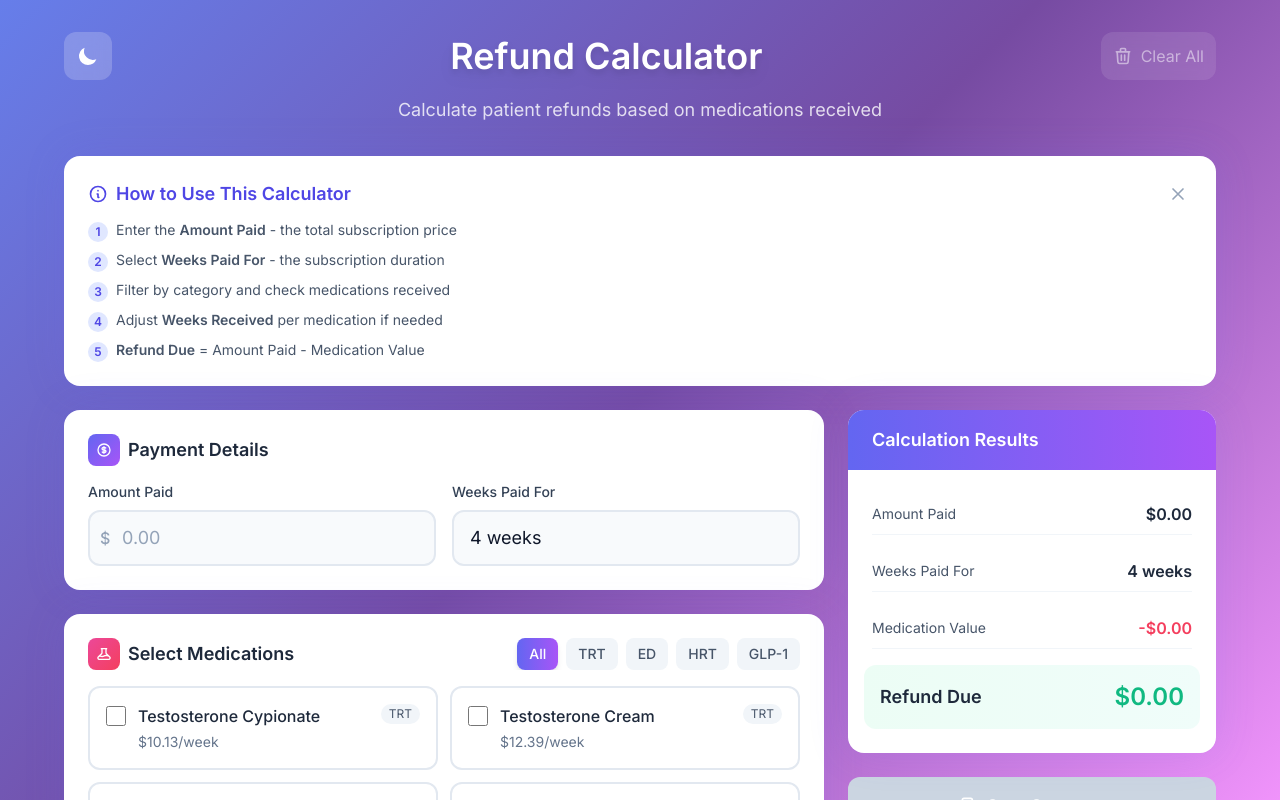
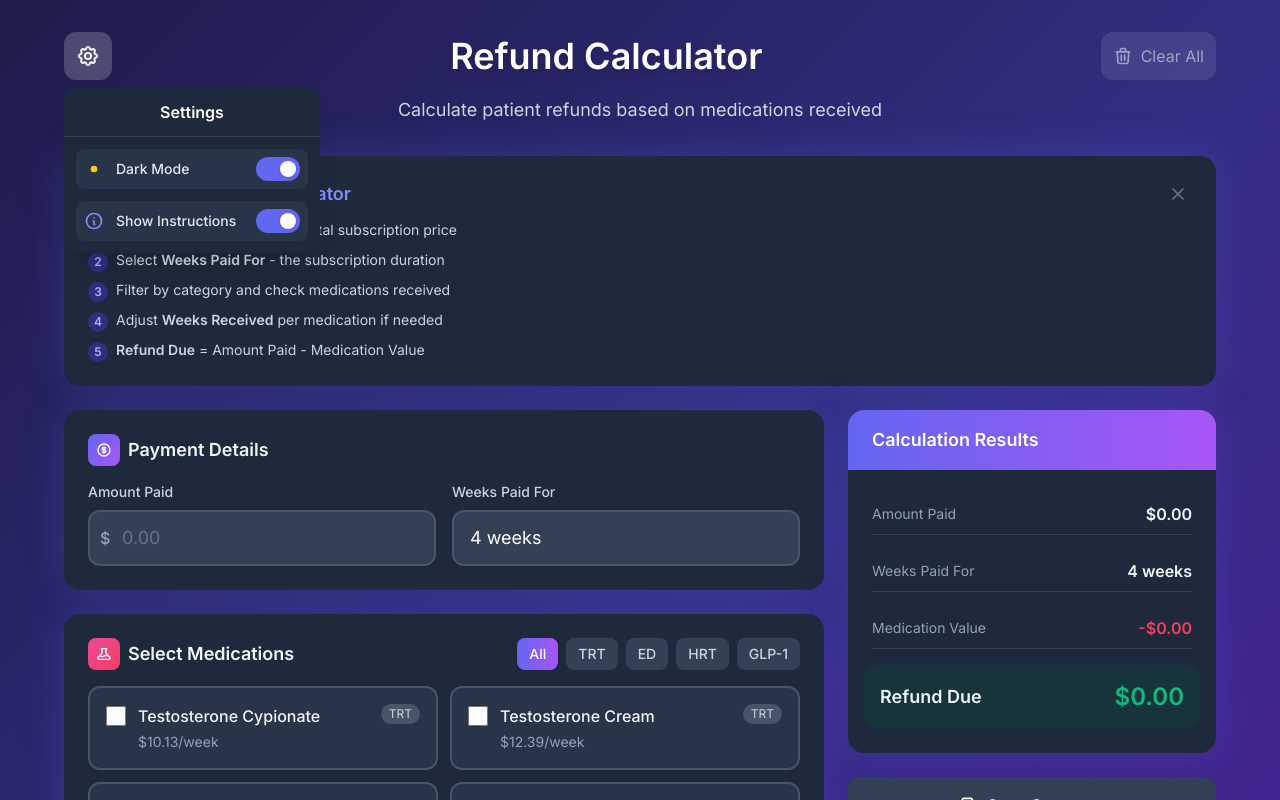
Before and after one commit to draphael123/redone-refund-calculator, a Next.js app: page / in a window 1280 px wide. Both pictures are taken after a click on the button 88 px from the left and 56 px from the top of the page. Shown: the top 800 px of the page. Built offline with nearby package versions, Linux system fonts and the light colour scheme.

Commit message:
Add settings icon with dropdown panel

```diff
--- a/app/page.tsx
+++ b/app/page.tsx
@@ -1,6 +1,6 @@
 "use client";
 
-import { useState, useMemo, useEffect } from "react";
+import { useState, useMemo, useEffect, useRef } from "react";
 import { SelectedMedication, WEEK_OPTIONS } from "@/lib/types";
 import {
   MEDICATION_PRICING,
@@ -22,8 +22,21 @@ export default function RefundCalculator() {
   const [copied, setCopied] = useState(false);
   const [showInstructions, setShowInstructions] = useState(true);
   const [darkMode, setDarkMode] = useState(true);
+  const [showSettings, setShowSettings] = useState(false);
+  const settingsRef = useRef<HTMLDivElement>(null);
 
   const categories = ["All", ...getMedicationCategories()];
+
+  // Close settings when clicking outside
+  useEffect(() => {
+    function handleClickOutside(event: MouseEvent) {
+      if (settingsRef.current && !settingsRef.current.contains(event.target as Node)) {
+        setShowSettings(false);
+      }
+    }
+    document.addEventListener("mousedown", handleClickOutside);
+    return () => document.removeEventListener("mousedown", handleClickOutside);
+  }, []);
 
   // Initialize dark mode from localStorage (default to dark)
   useEffect(() => {
@@ -114,22 +127,71 @@ export default function RefundCalculator() {
         {/* Header */}
         <header className="text-center mb-6 sm:mb-8">
           <div className="flex items-center justify-between mb-4">
+            {/* Settings Button */}
+            <div className="relative" ref={settingsRef}>
+              <button
+                onClick={() => setShowSettings(!showSettings)}
+                className="p-2 sm:p-3 rounded-xl bg-white/20 backdrop-blur hover:bg-white/30 transition-all"
+                aria-label="Settings"
+              >
+                <svg className="w-5 h-5 sm:w-6 sm:h-6 text-white" fill="none" stroke="currentColor" viewBox="0 0 24 24">
+                  <path strokeLinecap="round" strokeLinejoin="round" strokeWidth={2} d="M10.325 4.317c.426-1.756 2.924-1.756 3.35 0a1.724 1.724 0 002.573 1.066c1.543-.94 3.31.826 2.37 2.37a1.724 1.724 0 001.065 2.572c1.756.426 1.756 2.924 0 3.35a1.724 1.724 0 00-1.066 2.573c.94 1.543-.826 3.31-2.37 2.37a1.724 1.724 0 00-2.572 1.065c-.426 1.756-2.924 1.756-3.35 0a1.724 1.724 0 00-2.573-1.066c-1.543.94-3.31-.826-2.37-2.37a1.724 1.724 0 00-1.065-2.572c-1.756-.426-1.756-2.924 0-3.35a1.724 1.724 0 001.066-2.573c-.94-1.543.826-3.31 2.37-2.37.996.608 2.296.07 2.572-1.065z" />
+                  <path strokeLinecap="round" strokeLinejoin="round" strokeWidth={2} d="M15 12a3 3 0 11-6 0 3 3 0 016 0z" />
+                </svg>
+              </button>
+
+              {/* Settings Dropdown */}
+              {showSettings && (
+                <div className={`absolute left-0 top-full mt-2 w-64 rounded-xl shadow-xl overflow-hidden z-50 ${darkMode ? "bg-slate-800" : "bg-white"}`}>
+                  <div className={`px-4 py-3 border-b ${darkMode ? "border-slate-700" : "border-slate-200"}`}>
+                    <h3 className={`font-semibold ${darkMode ? "text-white" : "text-slate-800"}`}>Settings</h3>
+                  </div>
+                  <div className="p-3 space-y-3">
                     {/* Dark Mode Toggle */}
-            <button
-              onClick={toggleDarkMode}
-              className="p-2 sm:p-3 rounded-xl bg-white/20 backdrop-blur hover:bg-white/30 transition-all"
-              aria-label="Toggle dark mode"
-            >
+                    <div className={`flex items-center justify-between p-2 rounded-lg ${darkMode ? "bg-slate-700/50" : "bg-slate-50"}`}>
+                      <div className="flex items-center gap-3">
                         {darkMode ? (
-                <svg className="w-5 h-5 sm:w-6 sm:h-6 text-yellow-300" fill="currentColor" viewBox="0 0 24 24">
+                          <svg className="w-5 h-5 text-yellow-400" fill="currentColor" viewBox="0 0 24 24">
                             <path d="M12 3v1m0 16v1m9-9h-1M4 12H3m15.364 6.364l-.707-.707M6.343 6.343l-.707-.707m12.728 0l-.707.707M6.343 17.657l-.707.707M16 12a4 4 0 11-8 0 4 4 0 018 0z" />
                           </svg>
                         ) : (
-                <svg className="w-5 h-5 sm:w-6 sm:h-6 text-white" fill="currentColor" viewBox="0 0 24 24">
+                          <svg className="w-5 h-5 text-slate-600" fill="currentColor" viewBox="0 0 24 24">
                             <path d="M20.354 15.354A9 9 0 018.646 3.646 9.003 9.003 0 0012 21a9.003 9.003 0 008.354-5.646z" />
                           </svg>
                         )}
+                        <span className={`text-sm font-medium ${darkMode ? "text-slate-200" : "text-slate-700"}`}>
+                          Dark Mode
+                        </span>
+                      </div>
+                      <button
+                        onClick={toggleDarkMode}
+                        className={`relative w-11 h-6 rounded-full transition-colors ${darkMode ? "bg-indigo-500" : "bg-slate-300"}`}
+                      >
+                        <span className={`absolute top-1 w-4 h-4 bg-white rounded-full shadow transition-transform ${darkMode ? "left-6" : "left-1"}`} />
                       </button>
+                    </div>
+
+                    {/* Show Instructions Toggle */}
+                    <div className={`flex items-center justify-between p-2 rounded-lg ${darkMode ? "bg-slate-700/50" : "bg-slate-50"}`}>
+                      <div className="flex items-center gap-3">
+                        <svg className={`w-5 h-5 ${darkMode ? "text-indigo-400" : "text-indigo-600"}`} fill="none" stroke="currentColor" viewBox="0 0 24 24">
+                          <path strokeLinecap="round" strokeLinejoin="round" strokeWidth={2} d="M13 16h-1v-4h-1m1-4h.01M21 12a9 9 0 11-18 0 9 9 0 0118 0z" />
+                        </svg>
+                        <span className={`text-sm font-medium ${darkMode ? "text-slate-200" : "text-slate-700"}`}>
+                          Show Instructions
+                        </span>
+                      </div>
+                      <button
+                        onClick={() => setShowInstructions(!showInstructions)}
+                        className={`relative w-11 h-6 rounded-full transition-colors ${showInstructions ? "bg-indigo-500" : darkMode ? "bg-slate-600" : "bg-slate-300"}`}
+                      >
+                        <span className={`absolute top-1 w-4 h-4 bg-white rounded-full shadow transition-transform ${showInstructions ? "left-6" : "left-1"}`} />
+                      </button>
+                    </div>
+                  </div>
+                </div>
+              )}
+            </div>
 
             <h1 className="text-2xl sm:text-4xl font-bold text-white drop-shadow-lg">
               Refund Calculator
@@ -230,18 +292,6 @@ export default function RefundCalculator() {
               </button>
             </div>
           </div>
-        )}
-
-        {!showInstructions && (
-          <button
-            onClick={() => setShowInstructions(true)}
-            className="mb-4 text-white/80 hover:text-white text-sm flex items-center gap-1"
-          >
-            <svg className="w-4 h-4" fill="none" stroke="currentColor" viewBox="0 0 24 24">
-              <path strokeLinecap="round" strokeLinejoin="round" strokeWidth={2} d="M13 16h-1v-4h-1m1-4h.01M21 12a9 9 0 11-18 0 9 9 0 0118 0z" />
-            </svg>
-            Show Instructions
-          </button>
         )}
 
         <div className="grid grid-cols-1 lg:grid-cols-3 gap-4 sm:gap-6">
```
Lines whose indentation alone changed are shown as unchanged.
